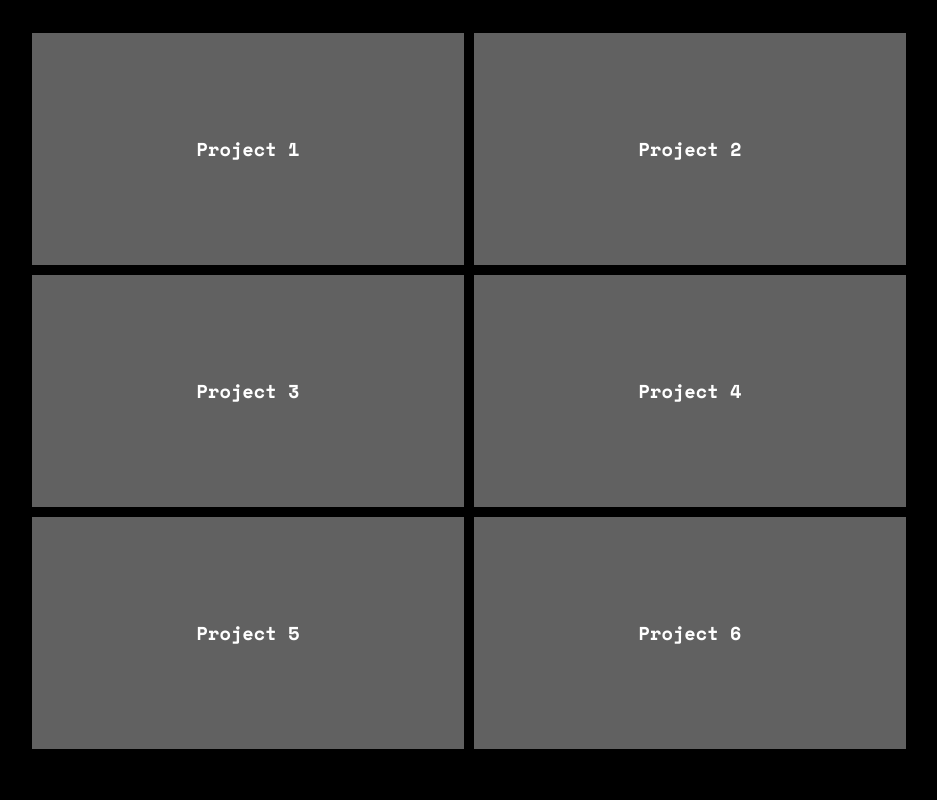
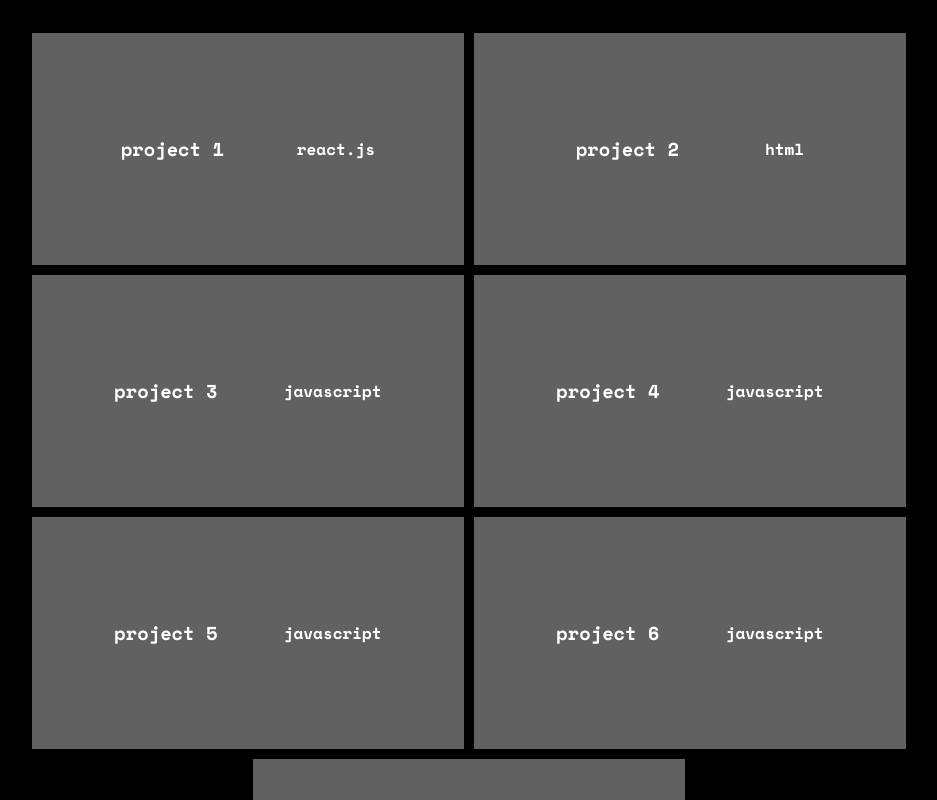
Before and after one commit to ericDevSantana/personal-portfolio, a React (Create React App) app: page / in a window 1280 px wide. Shown: the part 1800-2600 px from the top of the page, without its empty margins (171-1108 px from the left). Built offline with nearby package versions, Linux system fonts and the light colour scheme.

Commit message:
filter implementation

```diff
--- a/src/components/MyProjects.js
+++ b/src/components/MyProjects.js
@@ -1,10 +1,47 @@
-import React from "react";
+import React, { useState } from "react";
 import styles from "./MyProjects.module.css";
 
 const MyProjects = (props) => {
+  const [filterSelected, setFilterSelected] = useState("all");
+  const projects = [
+    {
+      id: 0,
+      name: "project 1",
+      tag: "react.js",
+    },
+    {
+      id: 1,
+      name: "project 2",
+      tag: "html",
+    },
+    {
+      id: 2,
+      name: "project 3",
+      tag: "javascript",
+    },
+    {
+      id: 3,
+      name: "project 4",
+      tag: "javascript",
+    },
+    {
+      id: 4,
+      name: "project 5",
+      tag: "javascript",
+    },
+    {
+      id: 5,
+      name: "project 6",
+      tag: "javascript",
+    },
+    {
+      id: 6,
+      name: "project 7",
+      tag: "javascript",
+    },
+  ];
   const onClickHandler = (event) => {
-    console.log(event.target.name);
-    // Use the a tag name to filter all the projects
+    setFilterSelected(event.target.name);
   };
 
   return (
@@ -15,31 +52,38 @@ const MyProjects = (props) => {
           <a name="all" onClick={onClickHandler}>
             all
           </a>
-          <a href="/">react.js</a>
-          <a href="/">javascript</a>
-          <a href="/">html</a>
-          <a href="/">css</a>
+          <a name="react.js" onClick={onClickHandler}>
+            react.js
+          </a>
+          <a name="javascript" onClick={onClickHandler}>
+            javascript
+          </a>
+          <a name="html" onClick={onClickHandler}>
+            html
+          </a>
+          <a name="css" onClick={onClickHandler}>
+            css
+          </a>
         </div>
       </div>
       <div className={styles["myProjects-list"]}>
-        <div className={styles["myProjects-item"]}>
-          <h3>Project 1</h3>
-        </div>
-        <div className={styles["myProjects-item"]}>
-          <h3>Project 2</h3>
-        </div>
-        <div className={styles["myProjects-item"]}>
-          <h3>Project 3</h3>
-        </div>
-        <div className={styles["myProjects-item"]}>
-          <h3>Project 4</h3>
-        </div>
-        <div className={styles["myProjects-item"]}>
-          <h3>Project 5</h3>
-        </div>
-        <div className={styles["myProjects-item"]}>
-          <h3>Project 6</h3>
-        </div>
+        {projects
+          .filter((project) => {
+            if (filterSelected === "all") {
+              return project.tag;
+            }
+            return project.tag === filterSelected;
+          })
+          .map((project) => {
+            return (
+              <div className={styles["myProjects-item"]}>
+                <h3>{project.name}</h3>
+                <div>
+                  <p>{project.tag}</p>
+                </div>
+              </div>
+            );
+          })}
       </div>
     </div>
   );
--- a/src/components/MyProjects.module.css
+++ b/src/components/MyProjects.module.css
@@ -43,7 +43,7 @@
 .myProjects-item {
   display: flex;
   align-items: center;
-  justify-content: center;
+  justify-content: space-evenly;
   padding: 1rem;
   margin: 5px;
   height: 200px;
```
